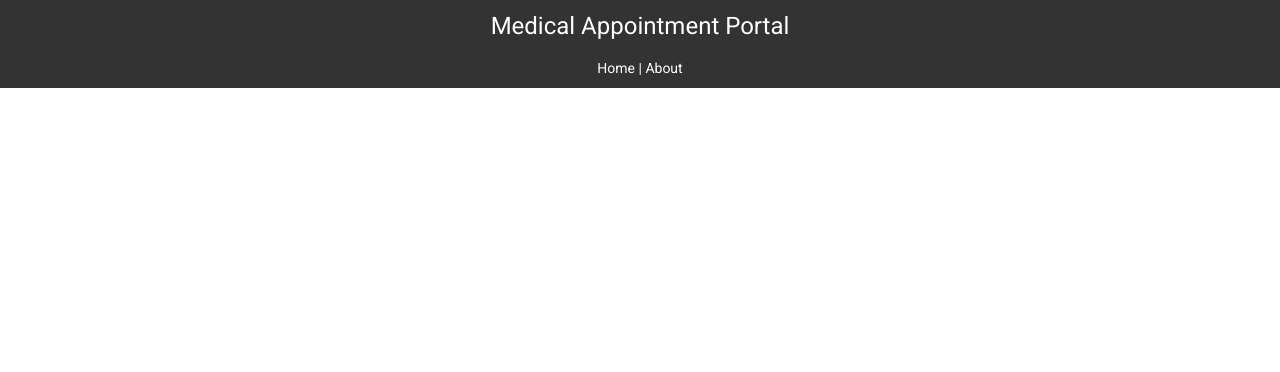
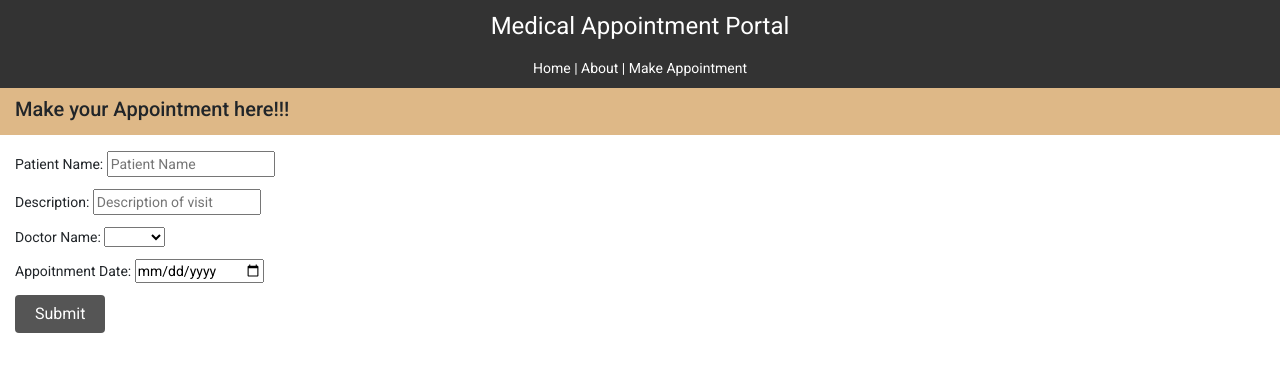
Before and after one commit to allencarvallo/MedicalAppointmentApp, an Angular app: page /add in a window 1280 px wide. Before the commit this address led to /. Shown: the top 372 px of the page. Built offline with nearby package versions, Linux system fonts and the light colour scheme.

Commit message:
Added new component, an add appointment form for users to create and submit appointments

```diff
--- a/src/app/app-routing.module.ts
+++ b/src/app/app-routing.module.ts
@@ -1,5 +1,6 @@
 import { NgModule } from '@angular/core';
 import { Routes, RouterModule } from '@angular/router';
+import { AddAppointmentComponent } from './components/add-appointment/add-appointment.component';
 
 import { AppointmentsComponent } from './components/appointments/appointments.component';
 import { AboutComponent } from './components/pages/about/about.component';
@@ -10,6 +11,9 @@ const routes: Routes = [
   },
   {
     path: 'about', component: AboutComponent
+  },
+  {
+    path: 'add', component: AddAppointmentComponent
   }
 ];
 
--- a/src/app/components/add-appointment/add-appointment.component.css
+++ b/src/app/components/add-appointment/add-appointment.component.css
@@ -0,0 +1,3 @@
+.form {
+    margin: 15px;
+}
--- a/src/app/components/add-appointment/add-appointment.component.html
+++ b/src/app/components/add-appointment/add-appointment.component.html
@@ -1 +1,21 @@
-<p>add-appointment works!</p>
+<h2 style="background-color:burlywood; padding: 5px 10px 10px 15px;">Make your Appointment here!!!</h2>
+
+<form class="form" (ngSubmit)="onSubmit()">
+
+    <!-- <input type="number" name="appointmentId" [(ngModel)]="appointmentId" placeholder="Id"> -->
+
+    <p>Patient Name: <input type="text" name="patientName" [(ngModel)]="patientName" placeholder="Patient Name"></p>
+
+    <p>Description: <input type="text" name="description" [(ngModel)]="description" placeholder="Description of visit"></p>
+
+    <p>Doctor Name: <select type="text" name="doctorName" [(ngModel)]="doctorName" >
+        <option>Jacob</option>
+        <option>Subin</option>
+    </select></p>
+
+    <p>Appoitnment Date: <input type="date" name="appointmentTime" [(ngModel)]="appointmentTime" placeholder="Appointment Date"></p>
+
+    <!-- <input type="text" name="token" [(ngModel)]="token" placeholder="Token"> -->
+
+    <p><input type="submit" value="Submit" class="btn"></p>
+</form>
--- a/src/app/components/add-appointment/add-appointment.component.ts
+++ b/src/app/components/add-appointment/add-appointment.component.ts
@@ -1,4 +1,4 @@
-import { Component, OnInit } from '@angular/core';
+import { Component, OnInit, EventEmitter, Output } from '@angular/core';
 
 @Component({
   selector: 'app-add-appointment',
@@ -7,6 +7,8 @@ import { Component, OnInit } from '@angular/core';
 })
 export class AddAppointmentComponent implements OnInit {
 
+  @Output() addAppointment: EventEmitter<any> = new EventEmitter();
+
   constructor() { }
 
   ngOnInit(): void {
--- a/src/app/components/layout/header/header.component.html
+++ b/src/app/components/layout/header/header.component.html
@@ -1,6 +1,6 @@
 <header class="header">
     <h1>Medical Appointment Portal</h1>
     <nav>
-        <a routerLink="/">Home</a> | <a routerLink="/about">About</a>
+        <a routerLink="/">Home</a> | <a routerLink="/about">About</a> | <a routerLink="/add">Make Appointment</a>
     </nav>
 </header>
--- a/src/styles.css
+++ b/src/styles.css
@@ -2,3 +2,16 @@
 
 html, body { height: 100%; }
 body { margin: 0; font-family: Roboto, "Helvetica Neue", sans-serif; }
+
+.btn {
+    display: inline-block;
+    border: none;
+    background: #555;
+    color: #fff;
+    padding: 7px 20px;
+    cursor: pointer;
+  }
+
+  .btn:hover {
+    background: #666;
+  }
```
